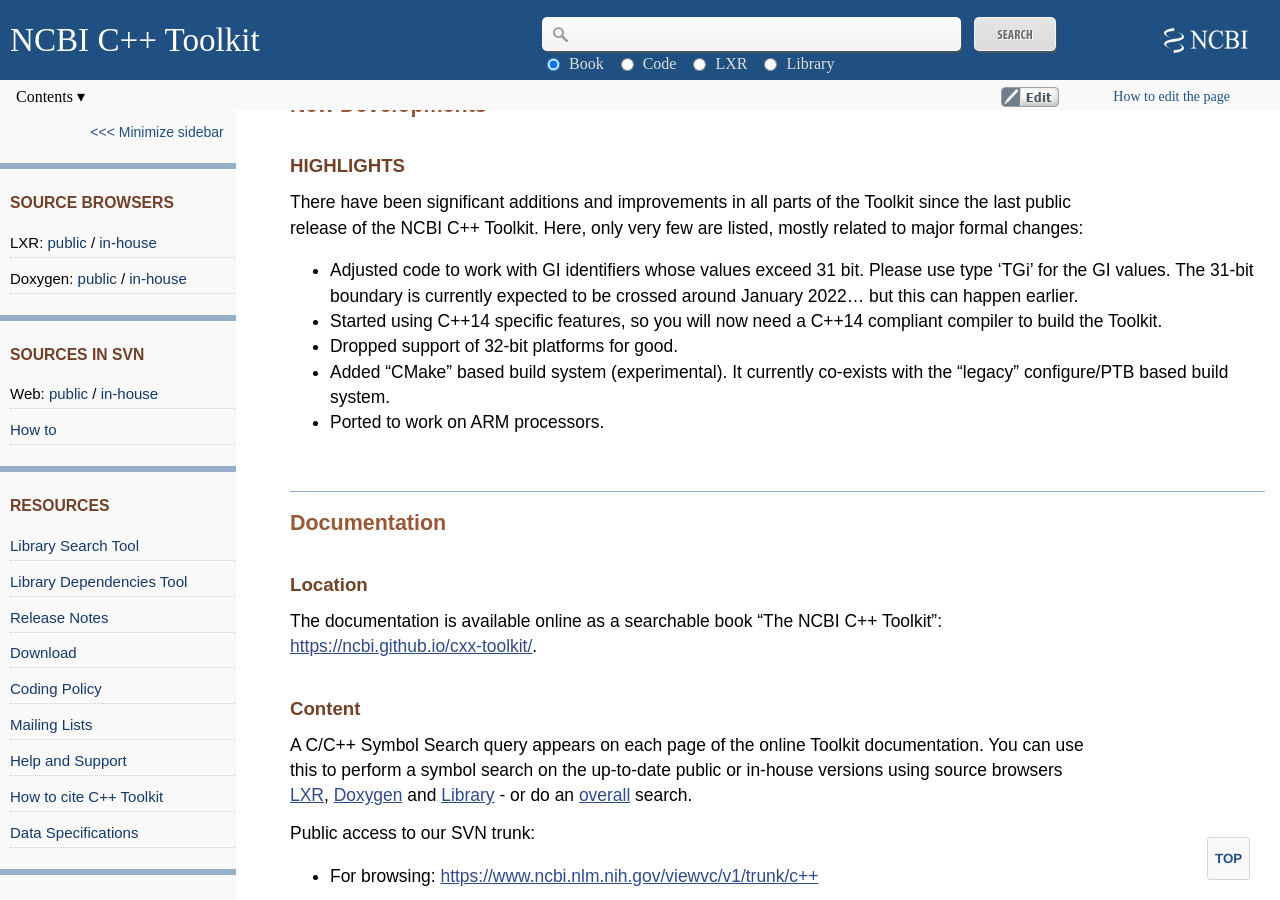
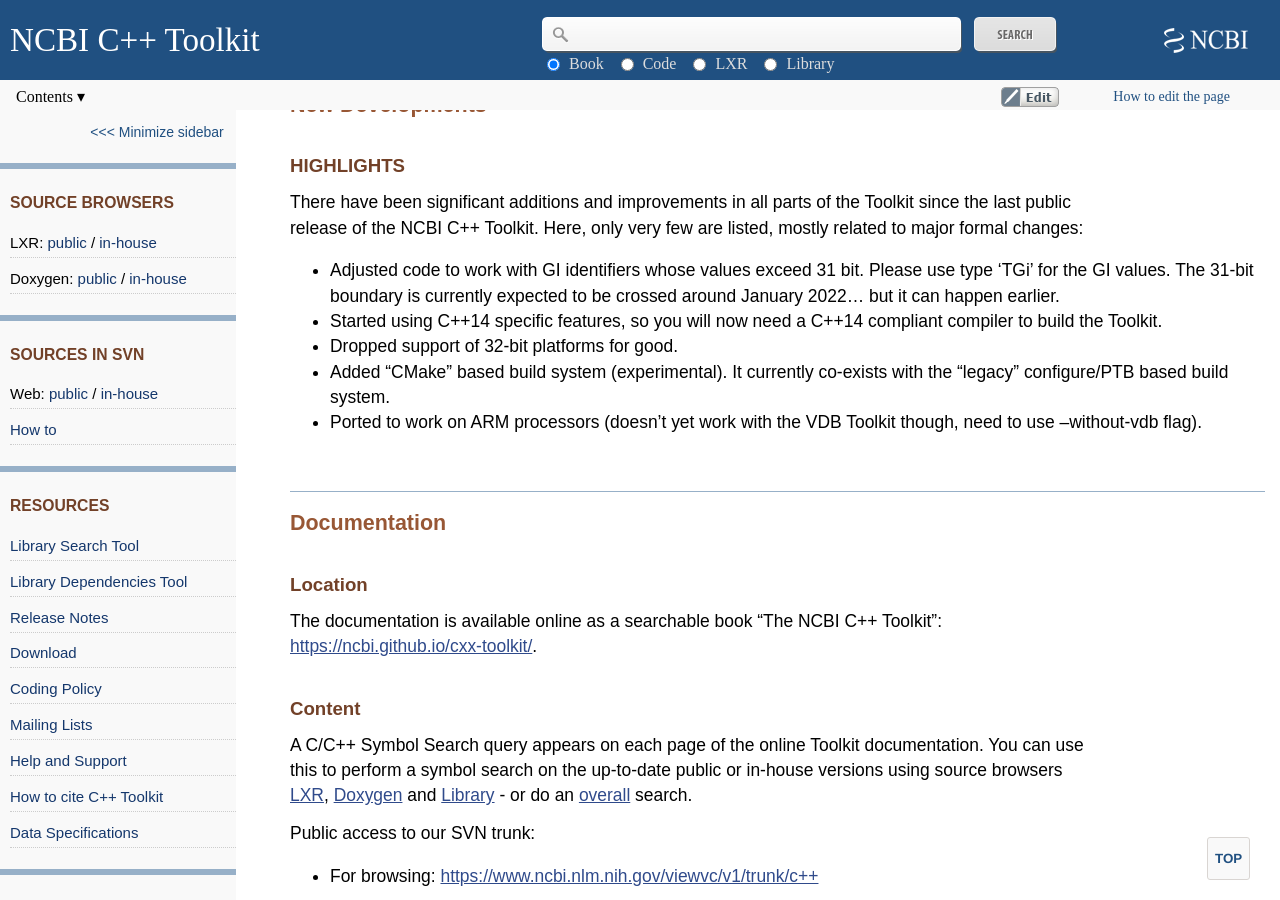
Before and after one commit to ncbi/cxx-toolkit, a Jekyll site: the page built from pages/release_notes.md, in a window 1280 px wide and 900 px high, scrolled down 2177 px. Built offline with Jekyll 4.4.1, drawn with Linux system fonts in a browser that asks for light colours.

Commit message:
No VDB on ARM yet.

```diff
--- a/pages/release_notes.md
+++ b/pages/release_notes.md
@@ -105,11 +105,11 @@
 
 There have been significant additions and improvements in all parts of the Toolkit since the last public release of the NCBI C++ Toolkit. Here, only very few are listed, mostly related to major formal changes:
 
- - Adjusted code to work with GI identifiers whose values exceed 31 bit. Please use type 'TGi' for the GI values. The 31-bit boundary is currently expected to be crossed around January 2022... but this can happen earlier.
+ - Adjusted code to work with GI identifiers whose values exceed 31 bit. Please use type 'TGi' for the GI values. The 31-bit boundary is currently expected to be crossed around January 2022... but it can happen earlier.
  - Started using C++14 specific features, so you will now need a C++14 compliant compiler to build the Toolkit.
  - Dropped support of 32-bit platforms for good.
  - Added "CMake" based build system (experimental). It currently co-exists with the "legacy" configure/PTB based build system.
- - Ported to work on ARM processors.
+ - Ported to work on ARM processors (doesn't yet work with the VDB Toolkit though, need to use --without-vdb flag).
 
 <a name="release_notes.Documentation"></a>
 
```
